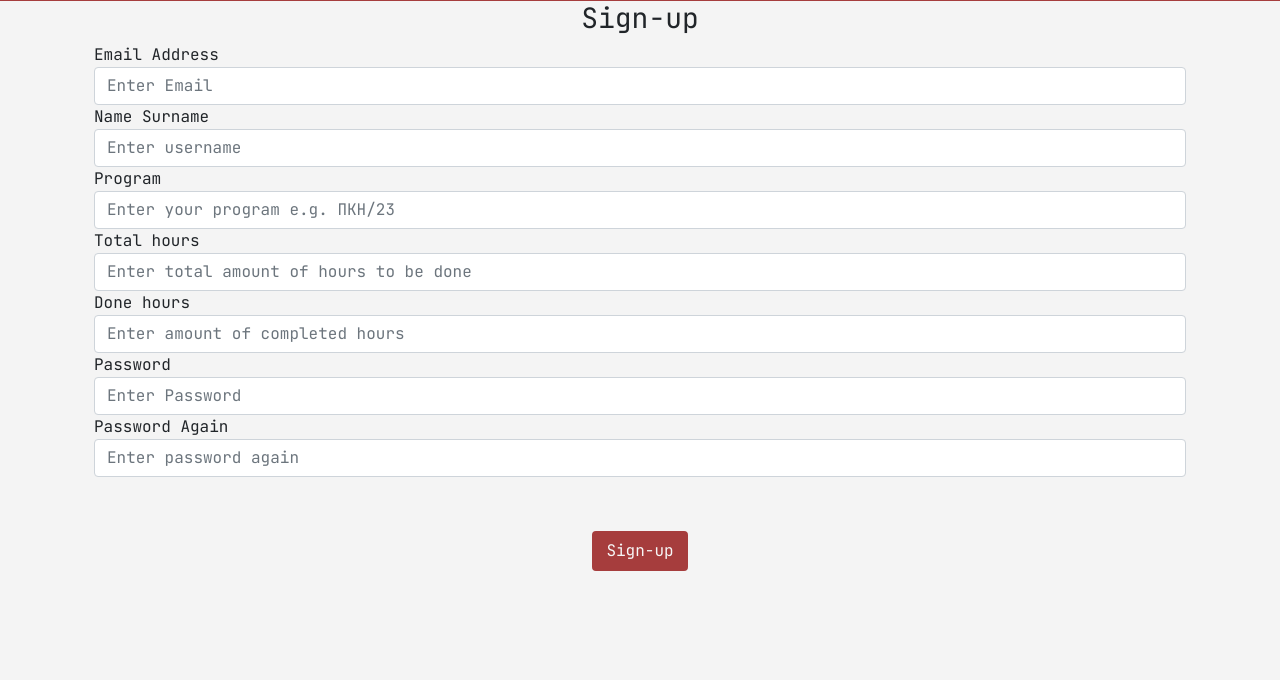
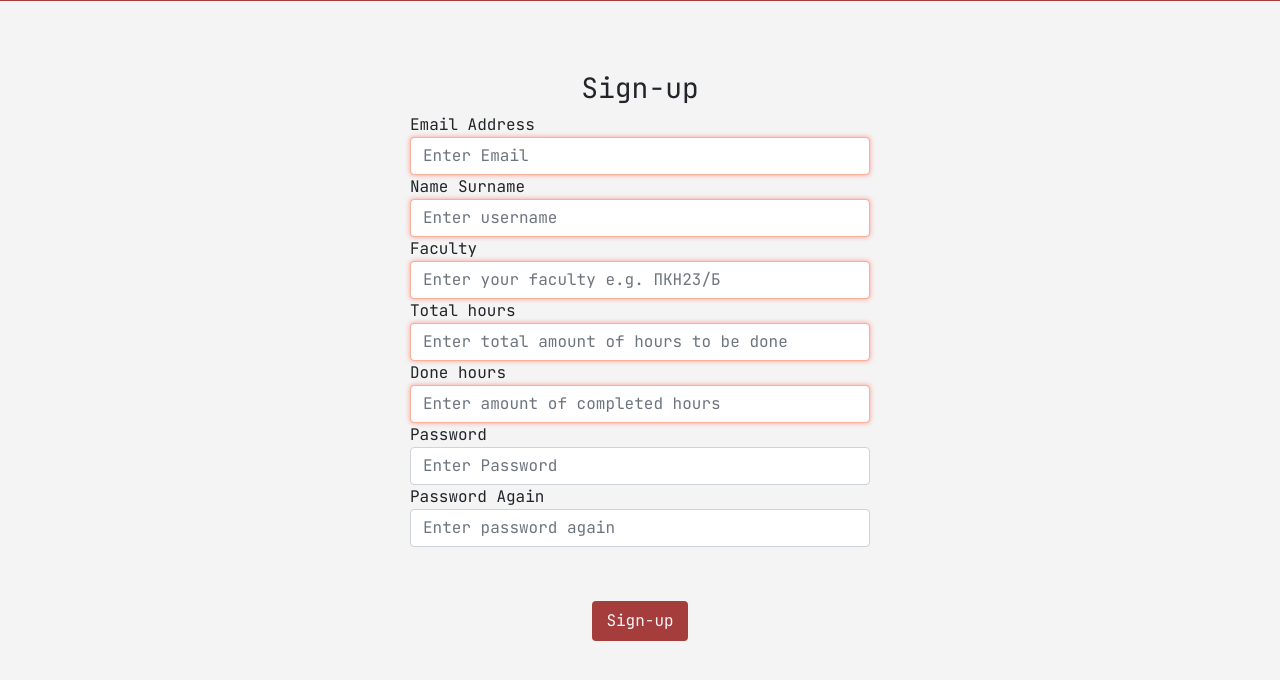
Before and after one commit to garudaenjoyer/good-opportunity-web-mini-project, a Flask app: page /sign-up in a window 1280 px wide. Shown: the part 85-765 px from the top of the page. Run offline with Flask 3, Linux system fonts and the light colour scheme; some libraries are stand-ins or nearby versions.

Commit message:
Merge branch 'origin/Artur'  into local/Artur

```diff
--- a/website/auth.py
+++ b/website/auth.py
@@ -39,8 +39,6 @@ DICT_FACUL = {"ПКН": "Факультет прикладних наук",
 
 auth = Blueprint('auth', __name__)
 
-
-
 @auth.route('/login', methods= ['GET', 'POST'])
 def login():
     if request.method == 'POST':
@@ -57,6 +55,7 @@ def login():
         else:
             flash('Email does not exits', category='error')
     return render_template('login.html', user= current_user, admin= False)
+
 @auth.route('/sign-up', methods=['GET', 'POST'])
 def sign_up():
     form_data = {
@@ -72,10 +71,9 @@ def sign_up():
         username = request.form.get("username")
         password1 = request.form.get("password1")
         password2 = request.form.get("password2")
-
-        program = request.form.get("facultprogram")
-        total_hours = int(request.form.get("total_time"))
-        done_hours = int(request.form.get("done_hours"))
+        faculty = request.form.get("faculty")
+        total_hours = request.form.get("total_hours")
+        done_hours = request.form.get("done_hours")
         email_exists = User.query.filter_by(email=email).first()
         username_exists = User.query.filter_by(username=username).first()
 
@@ -89,29 +87,40 @@ def sign_up():
 
         if email_exists:
             flash('Email already exists', category='error')
-        elif bool(re.match('^[a-zA-Z0-9._%+-]+@ucu\.edu\.ua$', email)) is False:
-            flash('Username shoud use "ucu.edu.ua" domain', category='error')
+            form_data['email'] = ''
+        elif not re.match('^[a-zA-Z0-9._%+-]+@ucu\.edu\.ua$', email):
+            flash('Email should use "ucu.edu.ua" domain', category='error')
+            form_data['email'] = ''
         elif username_exists:
             flash('Username already exists', category='error')
+            form_data['username'] = ''
         elif password1 != password2:
             flash('Passwords don\'t match', category='error')
         elif len(username) < 2:
+            form_data['username'] = ''
             flash('Username is too short', category='error')
         elif len(password1) < 6:
             flash('Password is too short', category='error')
-        elif total_hours > 60:
-            flash(f'{total_hours} is to many', category='error')
-        elif bool(re.match('^[А-Я]{3}\d{2}/[А-Я]$', program)) is False:
-            flash('There is no such faculty')
+        elif not total_hours:
+            form_data['total_hours'] = ''
+            flash('You forgot to fill in total hours', category='error')
+        elif int(total_hours) > 60:
+            form_data['total_hours'] = ''
+            flash('Total hours cannot exceed 60', category='error')
+        elif not done_hours:
+            flash('You forgot to fill in done hours', category='error')
+        elif not re.match('^[А-Я]{3}\d{2}/[А-Я]$', faculty):
+            form_data['faculty'] = ''
+            flash('Invalid faculty format', category='error')
+
         else:
 
-            new_user = User(email= email,
-                            username= username,
-                            password = generate_password_hash(password1, method='scrypt'),
-                            program = program,
-                            faculty =  DICT_FACUL[program[:3]],
-                            total_hours = total_hours,
-                            done_hours = done_hours)
+            new_user = User(email=email,
+                            username=username,
+                            password=generate_password_hash(password1, method='scrypt'),
+                            faculty=faculty,
+                            total_hours=total_hours,
+                            done_hours=done_hours)
             db.session.add(new_user)
             db.session.commit()
             login_user(new_user, remember=True)
--- a/website/opportunity_maker.py
+++ b/website/opportunity_maker.py
@@ -31,7 +31,7 @@ and email and phone and hours and limit:
                 return redirect(url_for('admin_view.admin'))
             flash('Please fill all forms', 'error')
             return redirect(url_for('admin_view.admin'))
-        return render_template('add_opportunity.html', add_opportunity=True, user=current_user)
+        return render_template('add_opportunity.html', add_opportunity=True, user=current_user, admin = True)
     else:
         abort(404)
 
--- a/website/static/styles/personal.css
+++ b/website/static/styles/personal.css
@@ -15,7 +15,9 @@ body {
     border-radius: 5px;
     box-shadow: 0 2px 5px rgba(0, 0, 0, 0.1);
   }
-
+  .home{
+    margin: 0px;
+  }
   h1 {
     color: #333;
   }
--- a/website/static/styles/style.css
+++ b/website/static/styles/style.css
@@ -109,9 +109,23 @@ a:hover{
 }
 
 .hello{
+    /* background-color: greenyellow; */
     display: flex;
     justify-content: space-between;
     height: 50px;
+}
+.delete{
+    margin-top: 0px;
+    padding: 7px;
+    width: 40px;
+    height: 40px;
+    background-color: #fff !important;
+    color: #A63D3D;
+}
+.delete:hover{
+    background-color: #A63D3D !important;
+    color: #fff !important;
+    font-weight: 400;
 }
 .close{
     background-color: #fff;
--- a/website/templates/add_opportunity.html
+++ b/website/templates/add_opportunity.html
@@ -95,6 +95,12 @@
         </div>
         </button>
     </div>
+    {% if admin %}
+    <div>
+        <a href="/secret_admin" class="btn btn-primary ">HOME</a>
+    </div>
+    {% endif %}
+
     <script
     src="https://cdn.jsdelivr.net/npm/bootstrap@5.1.3/dist/js/bootstrap.bundle.min.js"
     integrity="sha384-ka7Sk0Gln4gmtz2MlQnikT1wXgYsOg+OMhuP+IlRH9sENBO0LRn5q+8nbTov4+1p"
--- a/website/templates/base.html
+++ b/website/templates/base.html
@@ -43,8 +43,10 @@
               </div>
               {% endif %}
             {%else%}
+            <div class = 'nav_button'>
               <a class="nav-item nav-link bar" href="/logout">Logout</a>
               <a class="nav-item nav-link bar" href="/secret_admin/add_opportunity">Add Opportunity</a>
+            </div>
             {% endif%}
         </nav>
 
--- a/website/templates/personal_cab.html
+++ b/website/templates/personal_cab.html
@@ -45,6 +45,11 @@
 
 
     </div>
+
+    <div class="container user">
+        <a href="/" class="btn btn-primary home">Повернутися до перегляду можливостей</a>
+    </div>
+
 </body>
 </html>
 {% endblock %}
--- a/website/templates/sign-up.html
+++ b/website/templates/sign-up.html
@@ -1,68 +1,100 @@
 {% extends "base.html" %}
 {% block title %}Sign-up{% endblock %}
 {% block content %}
-<!-- form: user_input -->
-<form method="POST"> <!-- form: posts data -->
+<div class="center">
+    <div class="form-container">
+        <form method="POST">
             <h3 align="center">
                 Sign-up
             </h3>
             <div class="form-group">
-        <!-- Defines a label for an <input> element-->
                 <label for='email'>Email Address</label>
                 <input type="text"
                     id="email"
                     name="email"
-        class="form-control"
+                    class="form-control highlightable"
                     placeholder="Enter Email"
-        >
+                    value="{{ form_data.get('email', '') }}">
                 <label for='username'>Name Surname</label>
                 <input type="text"
                     id="username"
                     name="username"
-        class="form-control"
+                    class="form-control highlightable"
                     placeholder="Enter username"
-        >
-        <label for='program'>Program</label>
+                    value="{{ form_data.get('username', '') }}">
+                <label for='faculty'>Faculty</label>
                 <input type="text"
-        id="facultprogram"
-        name="facultprogram"
-        class="form-control"
-        placeholder="Enter your program e.g. ПКН/23"
-        >
-        <label for='total_time'>Total hours</label>
+                    id="faculty"
+                    name="faculty"
+                    class="form-control highlightable"
+                    placeholder="Enter your faculty e.g. ПКН23/Б"
+                    value="{{ form_data.get('faculty', '') }}">
+                <label for='total_hours'>Total hours</label>
                 <input type="number"
-        id="total_time"
-        name="total_time"
-        class="form-control"
+                    id="total_hours"
+                    name="total_hours"
+                    class="form-control highlightable"
                     placeholder="Enter total amount of hours to be done"
-        >
+                    value="{{ form_data.get('total_hours', '') }}">
                 <label for='done_hours'>Done hours</label>
                 <input type="number"
                     id="done_hours"
                     name="done_hours"
-        class="form-control"
+                    class="form-control highlightable"
                     placeholder="Enter amount of completed hours"
-        >
+                    value="{{ form_data.get('done_hours', '') }}">
                 <label for='password1'>Password</label>
                 <input type="password"
                     id="password1"
                     name="password1"
                     class="form-control"
-        placeholder="Enter Password"
-        >
+                    placeholder="Enter Password">
                 <label for='password2'>Password Again</label>
                 <input type="password"
                     id="password2"
                     name="password2"
                     class="form-control"
-        placeholder="Enter password again"
-        >
+                    placeholder="Enter password again">
                 <br>
                 <div align="center">
-        <button class="btn btn-primary" type="submit">Sign-up
+                    <button class="btn btn-primary" type="submit">Sign-up</button>
+                </div>
+            </div>
+        </form>
+    </div>
 </div>
 
-    </button>
-    </div>
-</div>
+<script src="https://code.jquery.com/jquery-3.6.0.min.js"></script>
+<script>
+    $(document).ready(function() {
+        // Highlight empty fields in green and filled fields in burgundy
+        $('.highlightable').each(function() {
+            if ($(this).val() === '') {
+                $(this).addClass('empty');
+            } else {
+                $(this).addClass('filled');
+            }
+        });
+
+        // Update field highlight on input change
+        $('.highlightable').on('input', function() {
+            if ($(this).val() === '') {
+                $(this).addClass('empty').removeClass('filled');
+            } else {
+                $(this).addClass('filled').removeClass('empty');
+            }
+        });
+    });
+</script>
+<style>
+    .empty {
+        box-shadow: 0 0 5px rgb(253, 154, 147);
+        border-color: rgb(248, 177, 153);
+    }
+
+    .filled {
+        box-shadow: 0 0 5px rgb(190, 233, 159);
+        border-color: rgb(186, 248, 153);
+    }
+</style>
 {% endblock %}
```
Also changed, not shown: website/templates/home.html (+6 -1 lines). Lines whose indentation alone changed are shown as unchanged.
